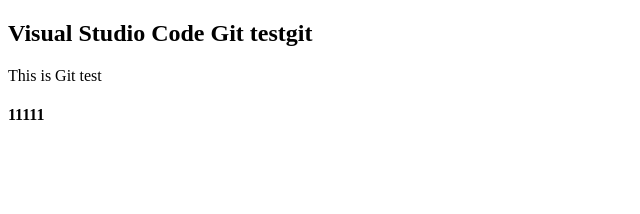
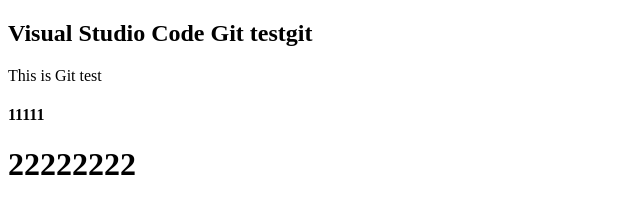
Before and after one commit to kkt98/GitHupVSC, a plain HTML site: page index.html in a window 1280 px wide. Shown: the whole page, without its empty margins (0-640 px from the left). Drawn offline with Linux system fonts and the light colour scheme.

Commit message:
dev commit

```diff
--- a/index.html
+++ b/index.html
@@ -10,6 +10,7 @@
         <h2>Visual Studio Code Git testgit</h2>
         <p>This is Git test</p>
         <h4>11111</h4>
+        <h1>22222222</h1>
 
     </body>
 </html>
```
